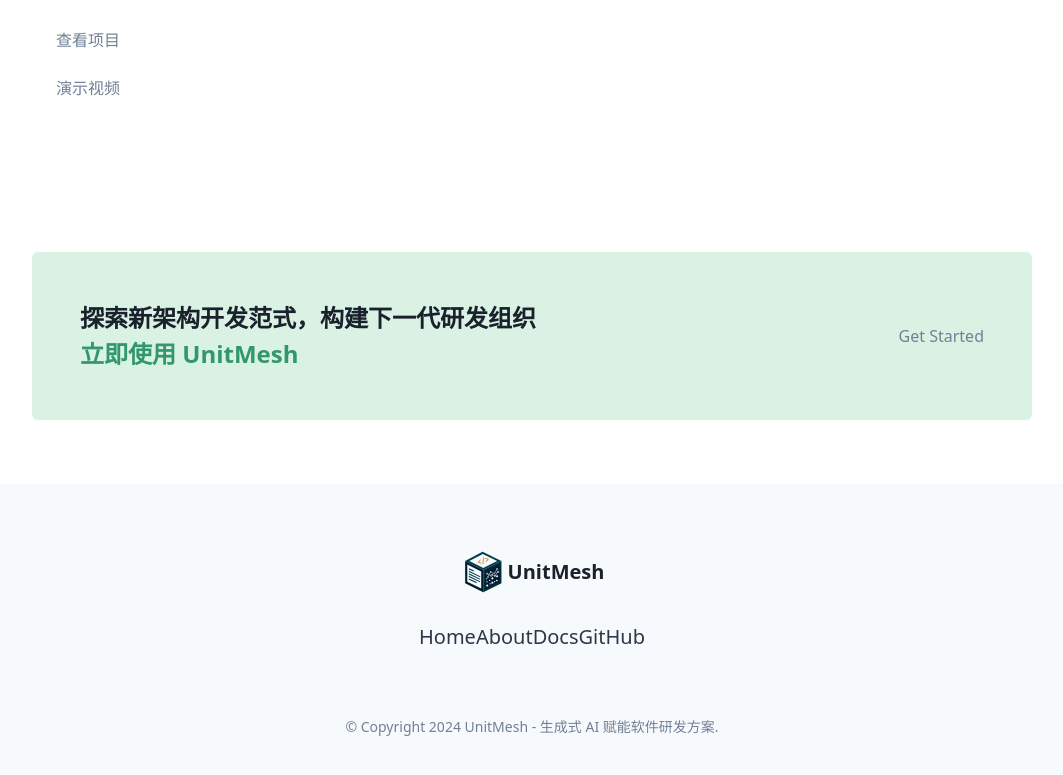
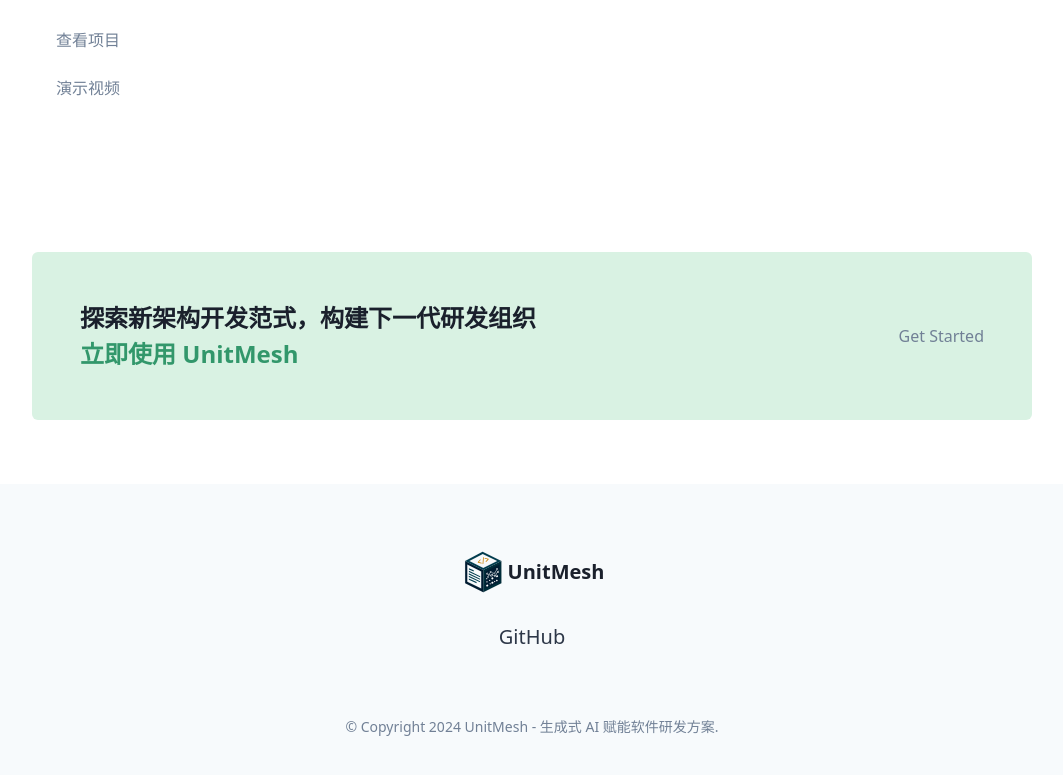
Before and after one commit to unit-mesh/unitmesh.cc, a Next.js app: page / in a window 1280 px wide. Shown: the part 3119-3894 px from the top of the page, without its empty margins (108-1171 px from the left). Built offline with nearby package versions, Linux system fonts and the light colour scheme.

Commit message:
chore(footer): remove unnecessary links
Remove unnecessary links from the footer component.

- Removed the "Home", "About", and "Docs" links from the footer component.
- Updated the footer component to only display the "GitHub" link.

```diff
--- a/src/templates/Footer.tsx
+++ b/src/templates/Footer.tsx
@@ -21,15 +21,6 @@
         }
       >
         <li>
-          <Link href="/">Home</Link>
-        </li>
-        <li>
-          <Link href="/">About</Link>
-        </li>
-        <li>
-          <Link href="/">Docs</Link>
-        </li>
-        <li>
           <Link href="https://github.com/unit-mesh">GitHub</Link>
         </li>
       </CenteredFooter>
```
